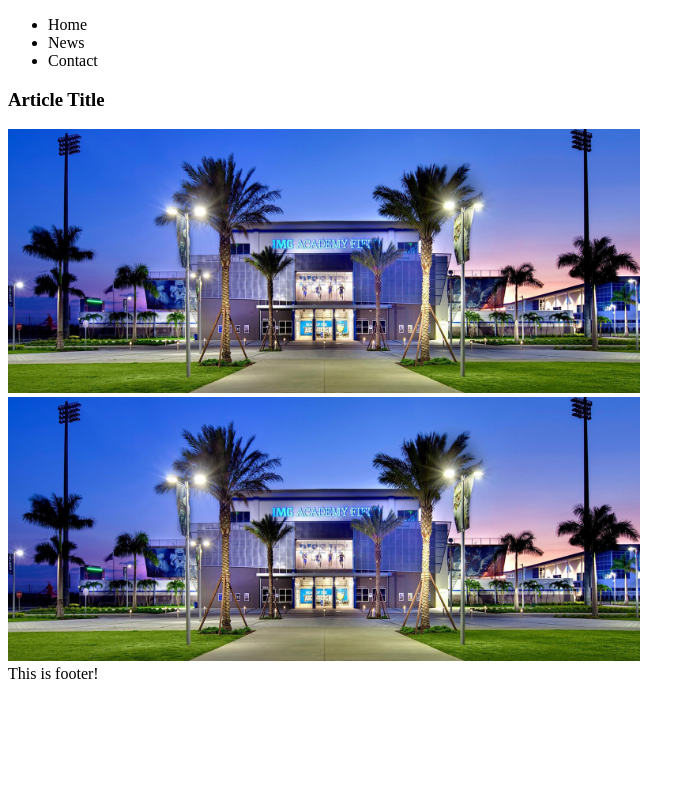
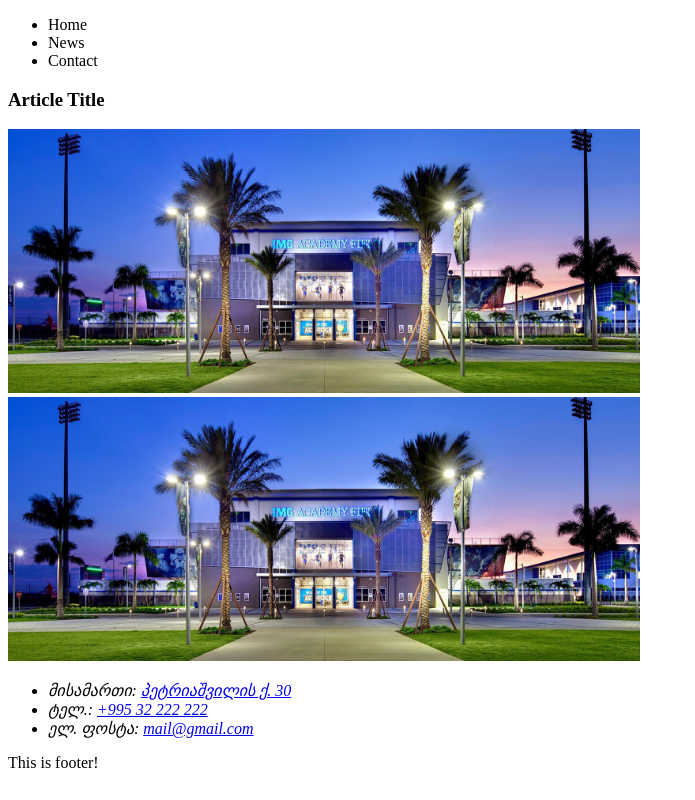
Before and after one commit to LindaGiorgadze/lesson3, a plain HTML site: page index.html in a window 1280 px wide. Shown: the whole page, without its empty margins (0-695 px from the left). Drawn offline with Linux system fonts and the light colour scheme.

Commit message:
Added Addresses

```diff
--- a/index.html
+++ b/index.html
@@ -17,11 +17,31 @@
 		</nav>
 	</header>
 	<main>
-		<article>
-			<h3>Article Title</h3>
-			<img class="testImg" src="images/img.jpeg" alt="test Image">
-			<img class="testImg" src="./images/img.jpeg" alt="test Image">
-		</article>
+		<div>
+			<article>
+				<h3>Article Title</h3>
+				<img class="testImg" src="images/img.jpeg" alt="test Image">
+				<img class="testImg" src="./images/img.jpeg" alt="test Image">
+			</article>
+		</div>
+		<div>
+			<address>
+				<ul>
+					<li>
+						<span>მისამართი:</span>
+						<a href="https://goo.gl/maps/xnntrR24tdL1kSwm7" target="_blank" >პეტრიაშვილის ქ. 30</a>
+					</li>
+					<li>
+						<span>ტელ.:</span>
+						<a href="tel:+995 32 222 222">+995 32 222 222</a>
+					</li>
+					<li>
+						<span>ელ. ფოსტა:</span>
+						<a href="mailto:mail@gmail.com" target="_blank">mail@gmail.com</a>
+					</li>
+				</ul>
+			</address>
+		</div>
 	</main>
 	<footer>
 		This is footer!
```
